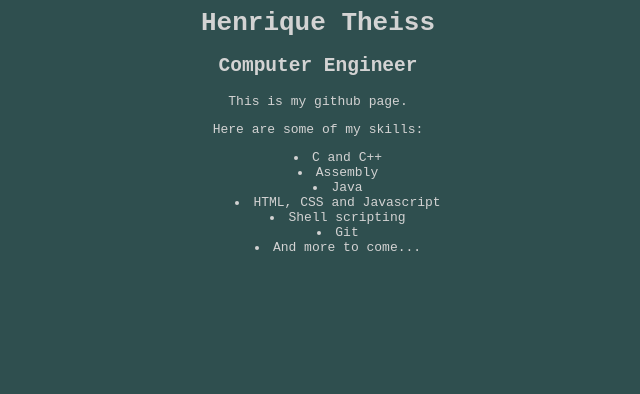
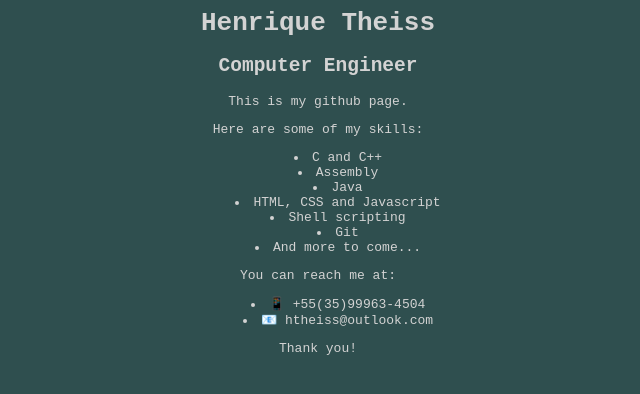
Before and after one commit to ranamen/ranamen.github.io, a plain HTML site: page index.html in a window 1280 px wide. Shown: the whole page, without its empty margins (322-962 px from the left). Drawn offline with Linux system fonts and the light colour scheme.

Commit message:
Update index.html
add contacts

```diff
--- a/index.html
+++ b/index.html
@@ -17,5 +17,11 @@
       <li>Git</li>
       <li>And more to come...</li>
     </ul>
+    <p>You can reach me at:</p>
+    <ul>
+      <li>📱 +55(35)99963-4504</li>
+      <li>📧 htheiss@outlook.com</li>
+    </ul>
+    <p>Thank you!</p>
   </body>
 </html>
```
